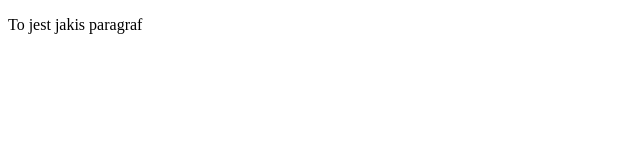
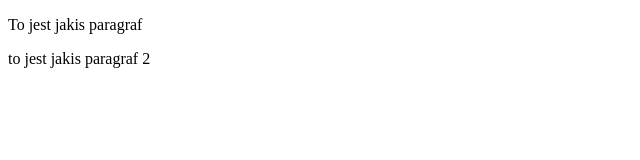
Before and after one commit to achtenAndy/gitjestgit, a plain HTML site: page index.html in a window 1280 px wide. Shown: the whole page, without its empty margins (0-640 px from the left). Drawn offline with Linux system fonts and the light colour scheme.

Commit message:
drugi paragraf

```diff
--- a/index.html
+++ b/index.html
@@ -6,5 +6,6 @@
 </head>
 <body>
     <p>To jest jakis paragraf</p>
+        <p>to jest jakis paragraf 2</p>
 </body>
 </html>
```
